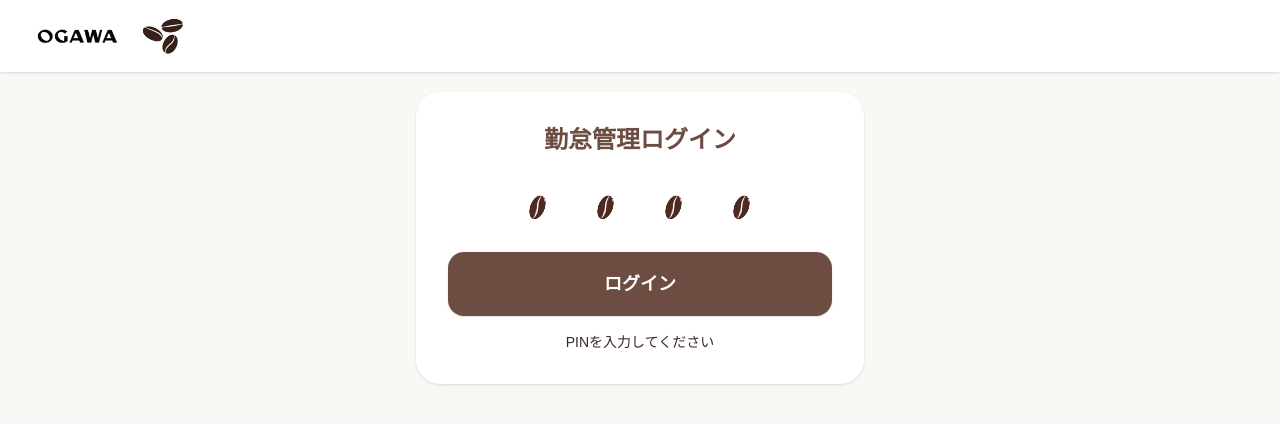
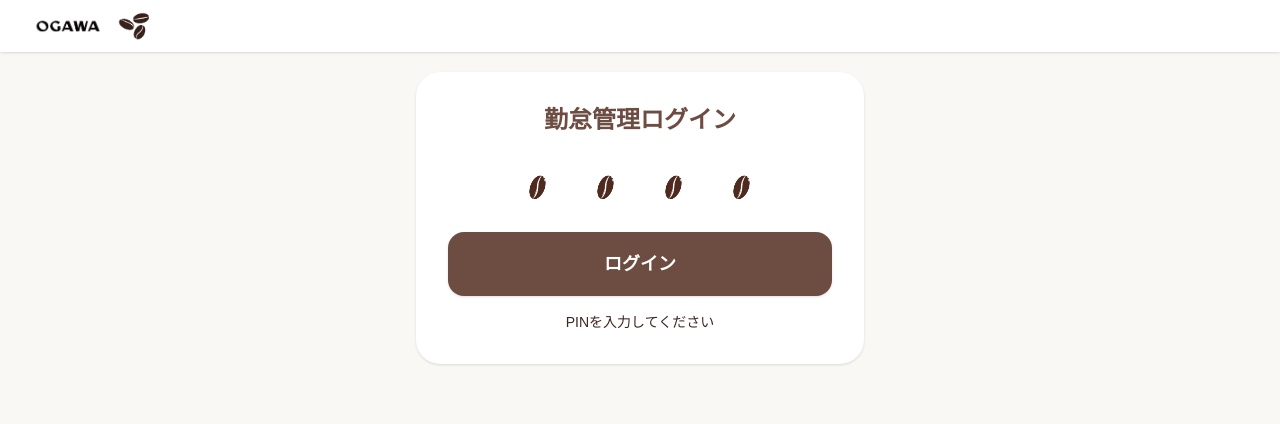
Before and after one commit to aym-lp/attendance-system, a Next.js app: page / in a window 1280 px wide. Shown: the top 424 px of the page. Built offline with nearby package versions, Linux system fonts and the light colour scheme.

Commit message:
chore: resize header logos

```diff
--- a/app/layout.tsx
+++ b/app/layout.tsx
@@ -66,9 +66,9 @@
     >
       <body className="min-h-full flex flex-col">
         <header className="sticky top-0 z-50 bg-white shadow-sm">
-          <div className="mx-auto flex max-w-7xl items-center gap-4 px-4 py-3 sm:px-6 lg:px-8">
-            <img src="/OGAWA-logo.png" alt="OGAWA" className="h-10 w-auto" />
-            <img src="/coffee-logo.png" alt="Coffee" className="h-12 w-auto" />
+          <div className="mx-auto flex max-w-7xl items-center gap-3 px-4 py-2 sm:px-6 lg:px-8">
+            <img src="/OGAWA-logo.png" alt="OGAWA" className="h-8 w-auto" />
+            <img src="/coffee-logo.png" alt="Coffee" className="h-9 w-auto" />
           </div>
         </header>
         {children}
```
